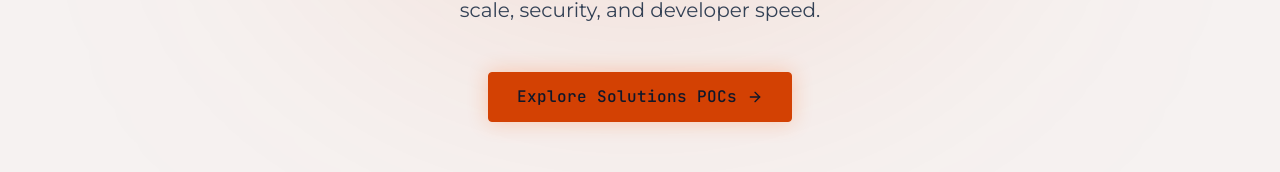
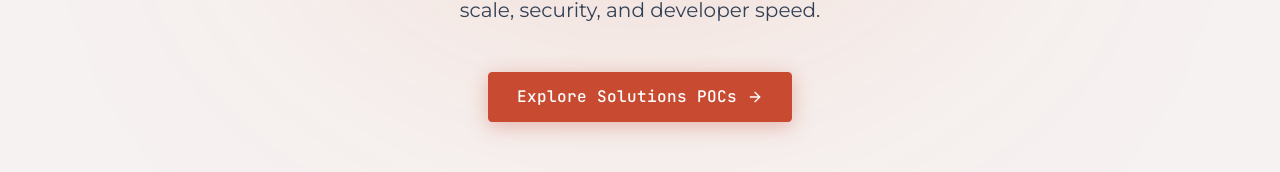
Before and after one commit to yogeshpatil2004/pocfrontend, a React (Vite) app: page / in a window 1280 px wide. Shown: the part 420-592 px from the top of the page. Built offline with nearby package versions, Linux system fonts and the light colour scheme; no server answers.

Commit message:
Updated Explore Solutions buttons to use rich brick red (#C84B31) color theme

```diff
--- a/src/components/landing/HeroSection.jsx
+++ b/src/components/landing/HeroSection.jsx
@@ -24,7 +24,7 @@ export const HeroSection = () => {
 
           <div className="flex items-center justify-center gap-4 pt-4">
             <Link to="/solutions">
-              <Button size="lg" icon={ArrowRight}>
+              <Button variant="brick" size="lg" icon={ArrowRight}>
                 Explore Solutions POCs
               </Button>
             </Link>
--- a/src/components/ui/Button.jsx
+++ b/src/components/ui/Button.jsx
@@ -11,7 +11,8 @@ export const Button = ({
   const baseStyles = "inline-flex items-center justify-center font-mono font-medium tracking-wide transition-all duration-300 rounded disabled:opacity-50 disabled:cursor-not-allowed focus:outline-none focus:ring-2 focus:ring-primary-500 focus:ring-offset-2 focus:ring-offset-[#131313]";
 
   const variants = {
-    primary: "bg-primary-600 text-slate-900 hover:bg-[#ff8243] shadow-[0_0_20px_rgba(255,106,33,0.3)] hover:shadow-[0_0_30px_rgba(255,106,33,0.5)] border border-primary-600",
+    primary: "bg-[#C84B31] text-white hover:bg-[#A93822] shadow-[0_4px_20px_rgba(200,75,49,0.35)] hover:shadow-[0_6px_25px_rgba(200,75,49,0.5)] border border-[#C84B31] font-bold",
+    brick: "bg-[#C84B31] text-white hover:bg-[#A93822] shadow-[0_4px_20px_rgba(200,75,49,0.35)] hover:shadow-[0_6px_25px_rgba(200,75,49,0.5)] border border-[#C84B31] font-bold",
     secondary: "bg-transparent text-slate-900 border border-[#a98a7e]/40 hover:border-primary-600 hover:bg-primary-600/10",
     ghost: "bg-transparent text-slate-900 hover:text-primary-600 hover:translate-x-1 transition-transform",
     outline: "border border-slate-300 text-slate-900 hover:border-white hover:bg-slate-50",
--- a/src/pages/WhyUsPage.jsx
+++ b/src/pages/WhyUsPage.jsx
@@ -124,7 +124,7 @@ export const WhyUsPage = () => {
         </p>
         <div className="flex justify-center pt-2">
           <Link to="/solutions">
-            <Button size="lg" icon={ArrowRight}>
+            <Button variant="brick" size="lg" icon={ArrowRight}>
               Explore Solutions POCs
             </Button>
           </Link>
```
Also changed, not shown: 4 other files (tests, documents, lock files or other folders).
